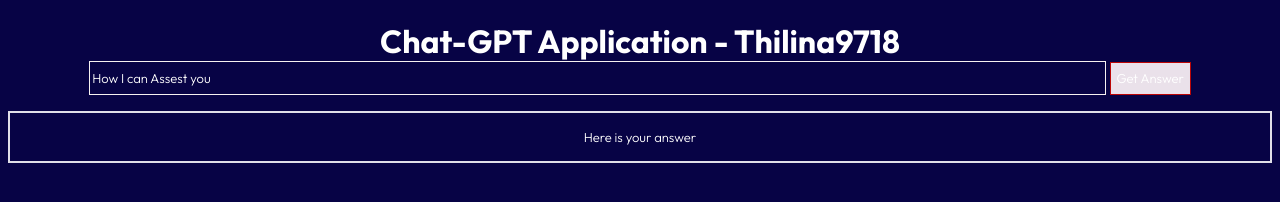
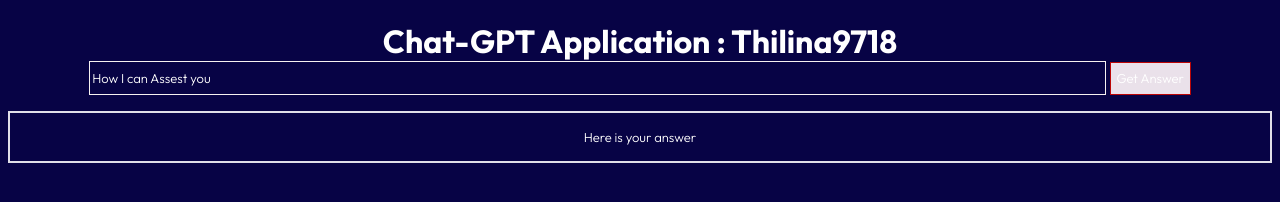
Before and after one commit to JThilinaDK123/Chat-App-deployment-GKE, a website: page public/index.html in a window 1280 px wide. Drawn offline with Linux system fonts and the light colour scheme.

Commit message:
thilina-new

```diff
--- a/public/index.html
+++ b/public/index.html
@@ -10,7 +10,7 @@
 </head>
 <body>
   <div id="container">
-    <h1 id="title">Chat-GPT Application - Thilina9718</h1>
+    <h1 id="title">Chat-GPT Application : Thilina9718</h1>
     <form>
       <input type="text" class="input" id="msg-input" value="How I can Assest you"/>
       <button id="msg-send">Get Answer</button>
```
